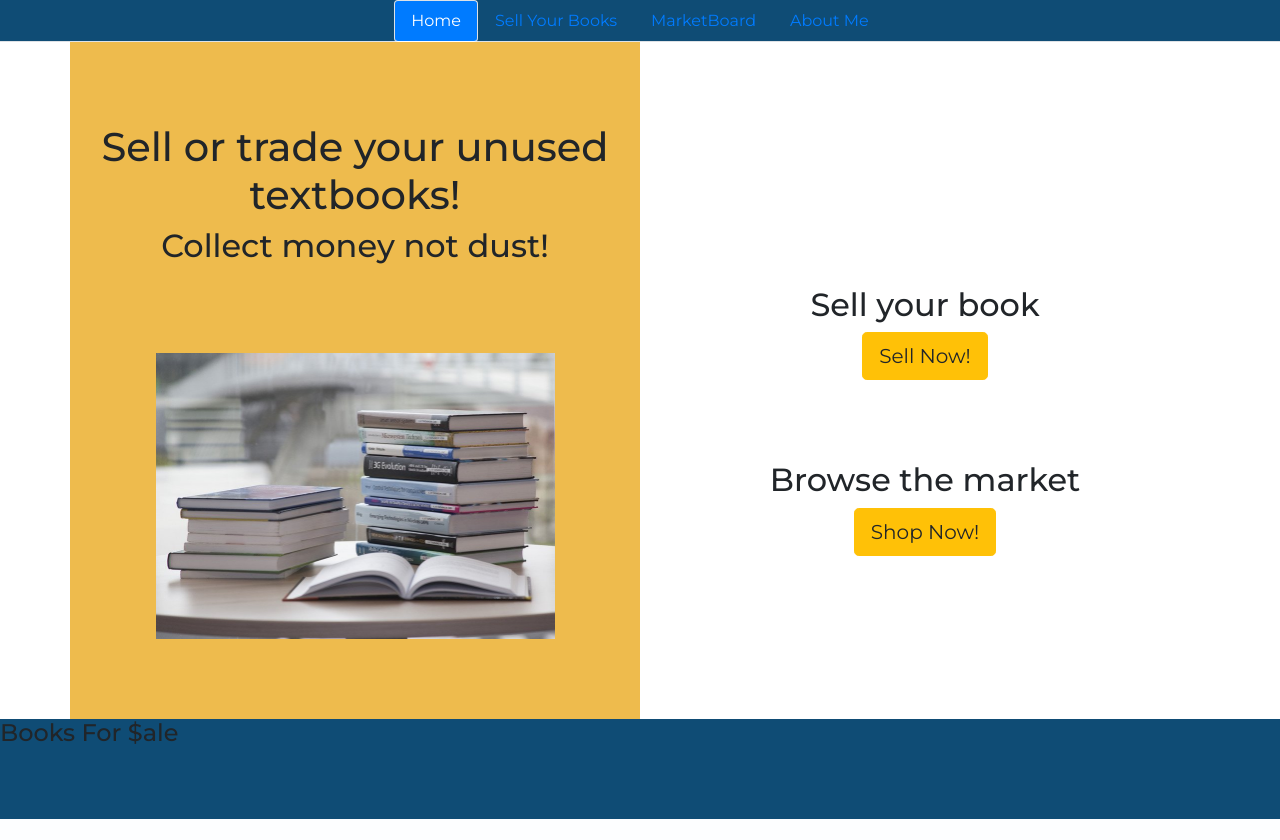
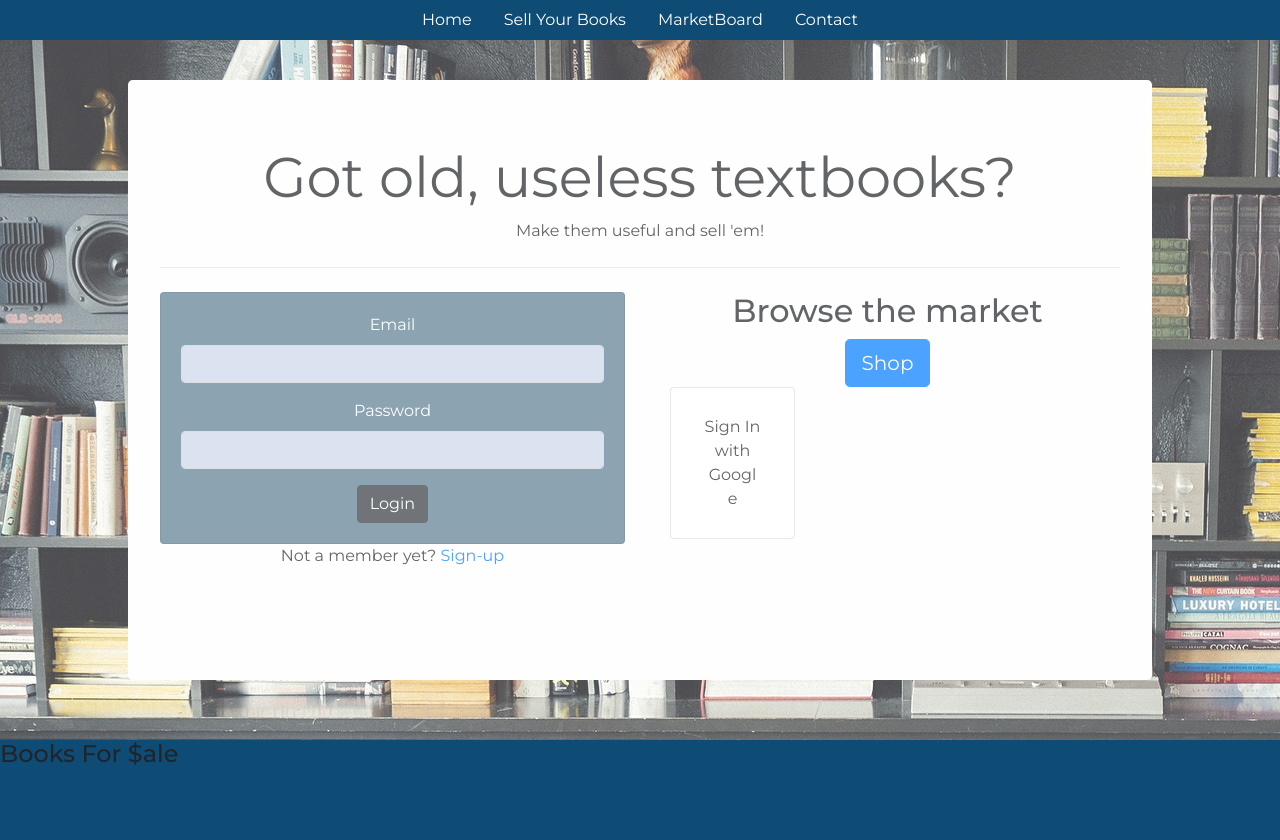
Before and after one commit to rec2/BookSeller, a Node server app: page / in a window 1280 px wide. Before the commit the page ends 819 px from the top, so only its background shows below. Run offline with Node 20, Linux system fonts and the light colour scheme; some libraries are stand-ins or nearby versions.

Commit message:
Add log and models modules, add Google OAuthv2

```diff
--- a/app.js
+++ b/app.js
@@ -1,13 +1,35 @@
+const {
+    configureApp,
+    app,
+    passport
+} = require("./lib/app-configure");
 const passportLocalMongoose = require("passport-local-mongoose");
-const {configureApp, app} = require("./app-configure");
-const {connectDB, mongoose, upload } = require("./connect-mongo.js");
-const log = require("./log.js");
+const {
+    connectDB,
+    mongoose,
+    upload
+} = require("./lib/connect-mongo");
+const {
+    User,
+    Book
+} = require("./lib/models");
+const log = require("./lib/log")
+const GoogleStrategy = require("passport-google-oauth").OAuth2Strategy;
+
 
 configureApp();
 connectDB();
 
 // make schema
-const bookSchema = {
+const userSchema = new mongoose.Schema({
+    email: String,
+    password: String,
+    displayName: String
+});
+
+userSchema.plugin(passportLocalMongoose);
+
+const bookSchema = new mongoose.Schema({
     authorName: {
         type: String,
         required: true
@@ -36,11 +58,27 @@ const bookSchema = {
         required: true
     },
     path: String
-};
+});
 
+passport.use(User.createStrategy());
+passport.serializeUser(User.serializeUser());
+passport.deserializeUser(User.deserializeUser());
 
-// items model (db)
-const Book = mongoose.model("Book", bookSchema);
+// Google Strategy
+passport.use(new GoogleStrategy({
+        clientID: process.env.CLIENT_ID,
+        clientSecret: process.env.CLIENT_SECRET,
+        callbackURL: "http://localhost:3000/auth/google/market",
+        userProfileURL: "https://www.googleapis.com/oauth2/v3/tokeninfo"
+    },
+    function (accessToken, refreshToken, profile, done) {
+        User.findOrCreate({
+            googleId: profile.id
+        }, function (err, user) {
+            return done(err, user);
+        });
+    }
+));
 
 //route user to the pages
 app.get("/home", (req, res) => {
@@ -51,6 +89,51 @@ app.get("/", (req, res) => {
     res.render("home");
 })
 
+// register route
+app.route("/register")
+    .get(function (req, res) {
+        res.render("register");
+    })
+    .post(function (req, res) {
+        User.register({
+            username: req.body.username
+        }, req.body.password, function (err, user) {
+            if (err) {
+                console.log(err);
+                res.redirect("register");
+            } else {
+                passport.authenticate("local")(req, res, function () {
+                    res.render("sell")
+                });
+            }
+
+        });
+    })
+
+// login route
+app.route("/login")
+    .get(function (req, res) {
+        res.render("login");
+    })
+    .post(function (req, res) {
+
+        const user = new User({
+            username: req.body.username,
+            password: req.body.password,
+        });
+
+        req.login(user, function (err) {
+            if (err) {
+                console.log(err);
+            } else {
+                passport.authenticate("local")(req, res, function () {
+                    res.redirect("market");
+                });
+            }
+        });
+    });
+
+// go to market
 app.get("/market", (req, res) => {
     Book.find({}, function (err, books) {
         res.render("market", {
@@ -59,12 +142,14 @@ app.get("/market", (req, res) => {
     });
 })
 
+// sell
 app.get("/sell", (req, res) => {
+    // validate if user is logined in
     res.render("sell");
 })
 
+// File upload
 app.post("/uploadfile", upload.single("imageFile"), function (req, res) {
-
     const authorName = req.body.author;
     const title = req.body.title;
     const isbn = req.body.isbn;
@@ -77,9 +162,7 @@ app.post("/uploadfile", upload.single("imageFile"), function (req, res) {
     const file = req.file;
 
     // ** If file is empty then assign default image as path:key **
-
-    if (false) {
-        error.httpStatusCode = 400;
+    if (!file) {
         return log.error("Please upload a file!");
     } else {
         const book = new Book({
@@ -104,6 +187,21 @@ app.post("/uploadfile", upload.single("imageFile"), function (req, res) {
     }
 })
 
+// Google authentication route
+app.get("/auth/google",
+    passport.authenticate("google", {
+        scope: ["profile"]
+    }))
+
+    app.get("/auth/google/market",
+    passport.authenticate("google", {
+        failureRedirect: "/login"
+    }),
+    function (req, res) {
+        // Successful authentication, redirect home.
+        res.redirect('/market');
+    });
+
 
 // set lisenter for port
 app.listen(3000, log.info("Server started on port " + 3000));
--- a/app-configure.js
+++ b/lib/app-configure.js
@@ -1,7 +1,9 @@
+require("dotenv").config();
 const express = require("express");
 const bodyParser = require("body-parser");
 const session = require("express-session");
 const passport = require("passport");
+
 const app = express();
 
 function configureApp() {
@@ -22,5 +24,9 @@ function configureApp() {
 
 
 
-module.exports.configureApp = configureApp;
-module.exports.app = app;
+module.exports = {
+    configureApp : configureApp,
+    app : app,
+    passport: passport,
+    session: session,
+    passport: passport}
--- a/connect-mongo.js
+++ b/lib/connect-mongo.js
@@ -8,6 +8,7 @@ const storage = multer.diskStorage({
         cb(null, file.fieldname + '-' + Date.now())
     }
 });
+
 const upload = multer({
     storage: storage
 });
@@ -18,6 +19,7 @@ function connectDB() {
         useNewUrlParser: true,
         useUnifiedTopology: true
     });
+    mongoose.set("useCreateIndex", true);
     console.log("Connected to DB at " + URI)
 };
 
--- a/package.json
+++ b/package.json
@@ -17,8 +17,10 @@
     "express-session": "^1.17.1",
     "https": "^1.0.0",
     "mongoose": "^5.9.28",
+    "mongoose-findorcreate": "^3.0.0",
     "multer": "^1.4.2",
     "passport": "^0.4.1",
+    "passport-google-oauth": "^2.0.0",
     "passport-local-mongoose": "^6.0.1",
     "request": "^2.88.2"
   }
--- a/public/styles/style.css
+++ b/public/styles/style.css
@@ -1,23 +1,47 @@
 body {
-        font-family: 'Ubuntu', sans-serif;
-        font-family: 'Montserrat', sans-serif;
+    font-family: 'Ubuntu', sans-serif;
+    font-family: 'Montserrat', sans-serif;
 }
 
-.left-side{
-    background-color:#eebb4d;
-    background-repeat: no-repeat;
-    background-size: cover;
+/* Home Page */
+
+.test {
+    background-image: url("/images/bookshelf.jpg");
+    min-height: 700px;
+    opacity: .7;
+    width: 100%;
+
 }
+
+.login-screen{
+    background-color: rgb(255, 254, 254);
+    margin: 40px auto 0px;
+    width: 80%;
+    height: 600px;
+    text-align: center;
+}
+
+.login-card {
+    background-color: #5c7d92;
+    color: white;
+}
+
 .words {
     margin-top: 15%;
     text-align: center;
 }
 
 .nav {
+    background-color: #0f4c75;
+}
+
+.nav-link {
     color: white;
-    background-color: #0f4c75;
-    /* #3282b8;
-    #bbe1fa */
+}
+
+.nav-link:hover {
+    color: rgb(122, 156, 194);
+    text-decoration: underline;
 }
 
 .book {
@@ -25,9 +49,12 @@ body {
     margin: 80px auto;
 }
 
+
+/* Market */
+
 .market {
     margin: 0 auto;
-    background-color:#eebb4d;
+    background-color: #eebb4d;
     height: 600px;
 }
 
@@ -40,18 +67,18 @@ body {
 
 }
 
-.test-list li{
+.test-list li {
     display: inline;
     padding-right: 10%;
 }
 
-
+/* Sell Book */
 
 input:optional {
     background-color: rgb(205, 215, 235);
 }
 
-textarea:optional{
+textarea:optional {
     background-color: rgb(205, 215, 235);
 }
 
--- a/views/footer.ejs
+++ b/views/footer.ejs
@@ -5,3 +5,6 @@
         </div>
     </div>
 </footer>
+</body>
+
+</html>
--- a/views/header.ejs
+++ b/views/header.ejs
@@ -8,5 +8,12 @@
         rel="stylesheet">
     <link rel="stylesheet" href="https://stackpath.bootstrapcdn.com/bootstrap/4.5.0/css/bootstrap.min.css"
         integrity="sha384-9aIt2nRpC12Uk9gS9baDl411NQApFmC26EwAOH8WgZl5MYYxFfc+NcPb1dKGj7Sk" crossorigin="anonymous">
-    <link rel="stylesheet" type="text/css" href="styles/style.css">
+    <link rel="stylesheet" type="text/css" href="/styles/style.css">
 </head>
+<body>
+    <nav class="nav justify-content-center">
+        <a class="nav-link nav-item" href="home">Home</a>
+        <a class="nav-link nav-item" href="sell">Sell Your Books</a>
+        <a class="nav-link nav-item" href="market">MarketBoard</a>
+        <a class="nav-link nav-item" href="#">Contact</a>
+    </nav>
--- a/views/home.ejs
+++ b/views/home.ejs
@@ -1,40 +1,50 @@
 <%- include("header") %>
 
-<body>
-    <nav class="nav nav-pills nav-tabs justify-content-center">
-        <a class="nav-link nav-item active" href="home">Home</a>
-        <a class="nav-link nav-item" href="sell">Sell Your Books</a>
-        <a class="nav-link nav-item" href="market">MarketBoard</a>
-        <a class="nav-link nav-item" href="#">About Me</a>
-    </nav>
-    <div class="container">
-        <div class="row align-items-center">
-            <div class="col-lg-6 left-side">
-                <div class="words">
-                    <h1 class="test">Sell or trade your unused textbooks! </h1>
-                    <h2>Collect money not dust!</h2>
+<div class="container-fluid test">
+  <div class="row">
+    <div class="jumbotron login-screen">
+      <h1 class="display-4"> Got old, useless textbooks?</h1>
+      <p class="display-5">Make them useful and sell 'em!</p>
+      <hr class="my-4">
+      <div class="row justify-content-center">
+        <div class="col-4 col-md-6">
+          <div class="card login-card">
+            <div class="card-body">
+              <!-- Makes POST request to /login route -->
+              <form action="/login" method="POST">
+                <div class="form-group">
+                  <label for="email">Email</label>
+                  <input type="email" class="form-control" name="username">
                 </div>
-                <div class="row">
-                    <img class="book" src="images/stack-of-books.jpg">
+                <div class="form-group">
+                  <label for="password">Password</label>
+                  <input type="password" class="form-control" name="password">
                 </div>
+                <button type="submit" class="btn btn-dark">Login</button>
+              </form>
+
             </div>
-            <div class="col-lg-6">
-                <div class="words">
-                    <h2>Sell your book</h2>
-                    <form action="/sell" method="GET">
-                        <button class="btn-warning btn btn-lg" type="sumbit" name="button">Sell Now!</button>
-                    </form>
-                </div>
-                <div class="words">
-                    <h2>Browse the market</h2>
-                    <form action="/market" method="GET">
-                        <button class="btn-warning btn btn-lg" type="sumbit" name="button">Shop Now!</button>
-                    </form>
-                </div>
+          </div>
+          <p>Not a member yet? <a href="/register">Sign-up</a></p>
+        </div>
+        <div class="col-4 col-md-6">
+          <h2>Browse the market</h2>
+          <a class="btn btn-lg btn-primary" href="/market" role="button">Shop</a>
+
+          <div class="col-sm-4">
+            <div class="card">
+              <div class="card-body">
+                <a class="btn btn-block" href="/auth/google" role="button">
+                  <i class="fab fa-google"></i>
+                  Sign In with Google
+                </a>
+              </div>
             </div>
+          </div>
         </div>
+      </div>
     </div>
-    <%- include("footer") %>
-</body>
+  </div>
+</div>
 
-</html>
+<%- include("footer") %>
```
Also changed, not shown: lib/models.js (added, +54 -0 lines), views/login.ejs (added, +31 -0 lines), views/market.ejs (+0 -11 lines), views/register.ejs (added, +45 -0 lines), views/sell.ejs (+0 -9 lines), lib/log.js (renamed from log.js), public/images/bookshelf.jpg (added), 2 other files.
